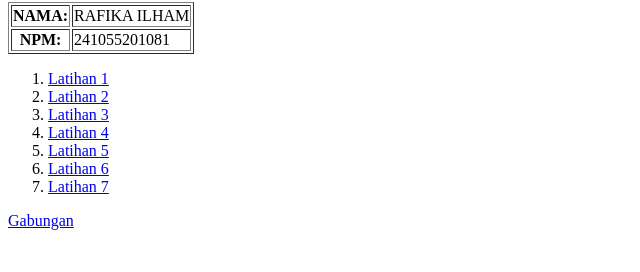
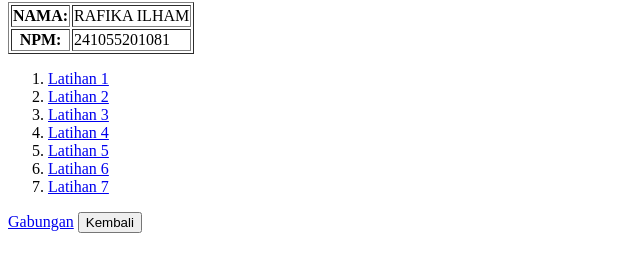
Before and after one commit to rfkpsmp/TugasSemantic--RafikaIlham, a plain HTML site: page index1310.html in a window 1280 px wide. Shown: the part 78-350 px from the top of the page, without its empty margins (0-640 px from the left). Drawn offline with Linux system fonts and the light colour scheme.

Commit message:
Update index1310.html

```diff
--- a/index1310.html
+++ b/index1310.html
@@ -40,5 +40,6 @@
     </ol>
 
     <a href="merge.html">Gabungan</a>
+    <button onclick="history.go(-1)">Kembali</button>
   </body>
 </html>
```
